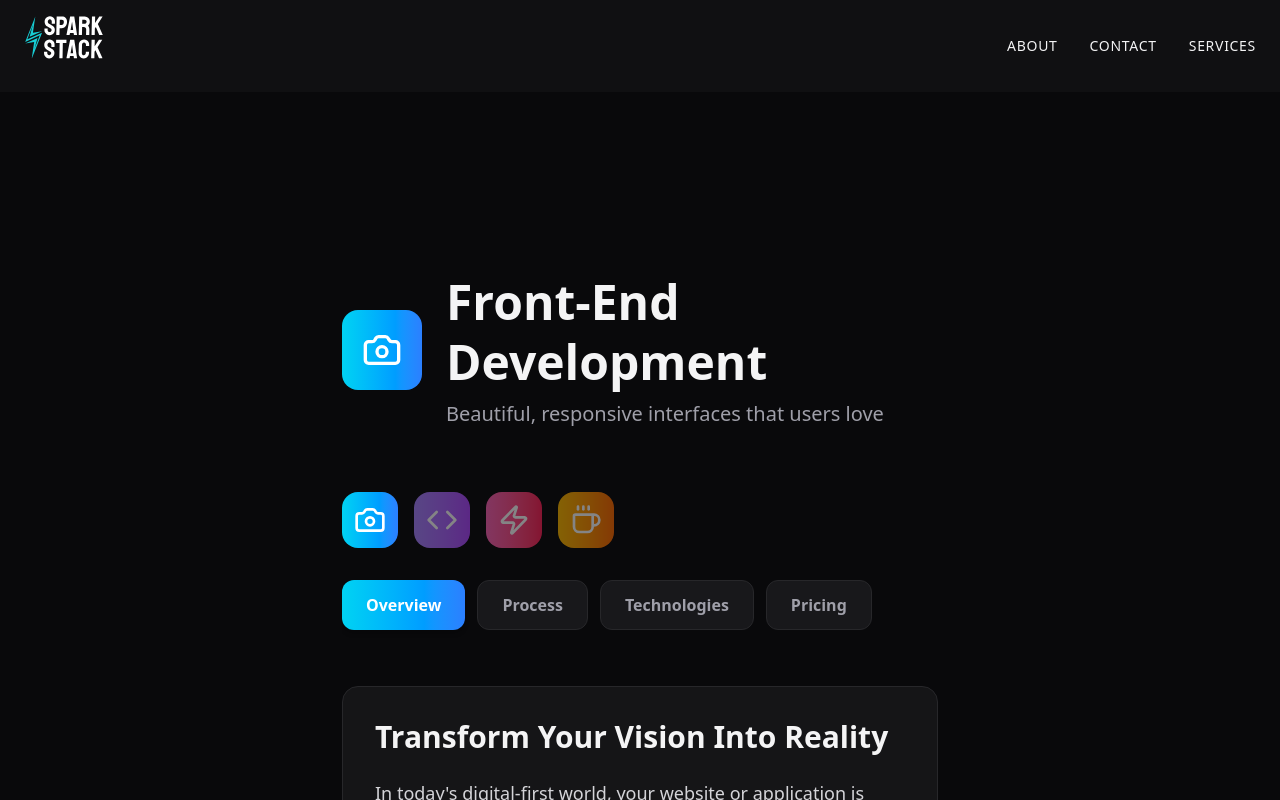
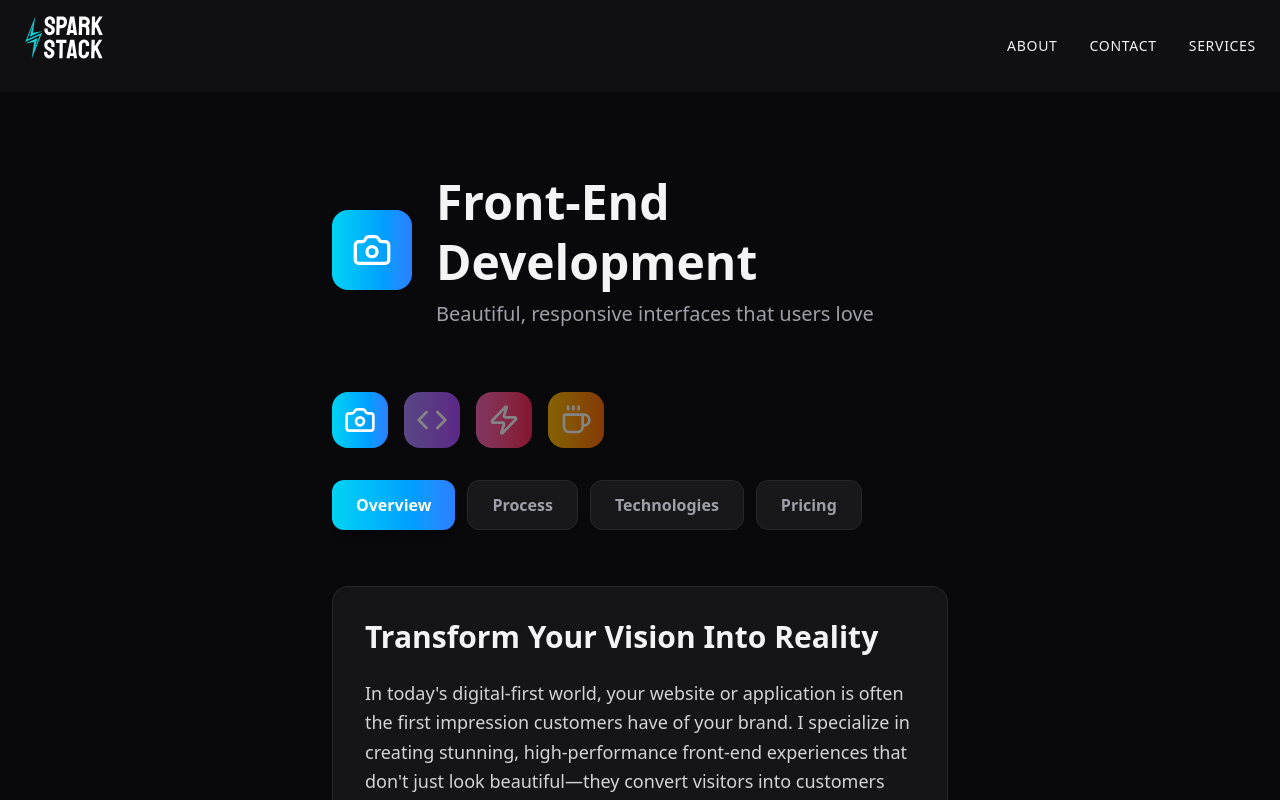
Before and after one commit to ahumphries102/sparkstack, a Next.js app: page /services in a window 1280 px wide. Shown: the top 800 px of the page. Built offline with nearby package versions, Linux system fonts and the light colour scheme.

Commit message:
fixed some issues with padding

```diff
--- a/app/services/layout.tsx
+++ b/app/services/layout.tsx
@@ -4,8 +4,8 @@ export default function layout({
   children: React.ReactNode
 }>) {
   return (
-    <section className="p-5">
+    <>
       {children}
-    </section>
+    </>
   )
 }
--- a/app/services/page.tsx
+++ b/app/services/page.tsx
@@ -4,7 +4,7 @@ import Services from "@/service_components/services"
 export default function ServicePage() {
   const { selectedService, selectedTab } = useService()
   return (
-    <div className="pt-20">
+    <div>
       <Services selectedService={selectedService} selectedTab={selectedTab} />
     </div>
   )
--- a/service_components/shoppingCart.tsx
+++ b/service_components/shoppingCart.tsx
@@ -68,7 +68,8 @@ export default function ShoppingCart({}) {
         {/* Pricing */}
 
         <div
-          className={`card mx-auto card-sm ${featureCards[selectedService].theme.gradient} ${selectedAddOns.length > 0 || selectedPackage?.name ? "glowBreathe" : ""} w-full sm:w-[90%] lg:w-[50%]`}
+          // Changed the width classes at the very end to just w-full
+          className={`card mx-auto card-sm ${featureCards[selectedService].theme.gradient} ${selectedAddOns.length > 0 || selectedPackage?.name ? "glowBreathe" : ""} w-full`}
         >
           <div className="card-body text-zinc-900">
             <h1 className="card-title">
```
